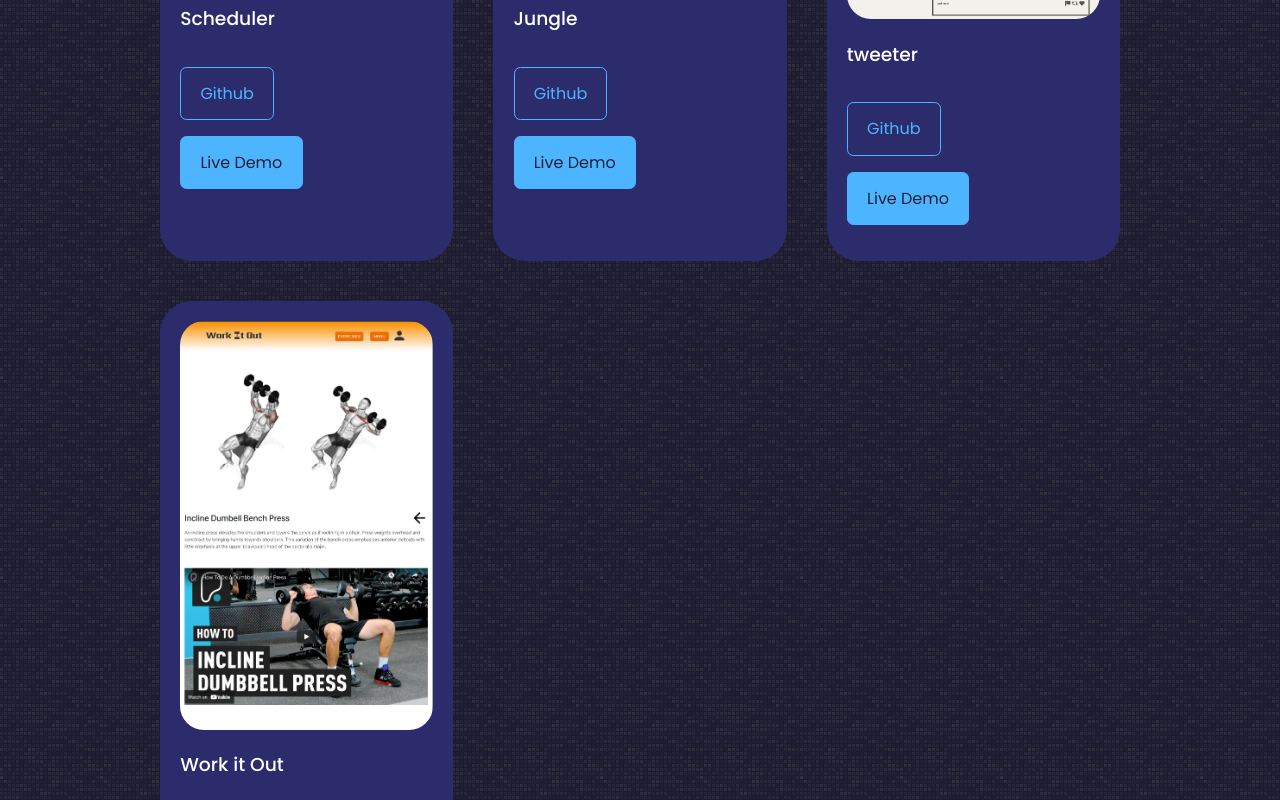
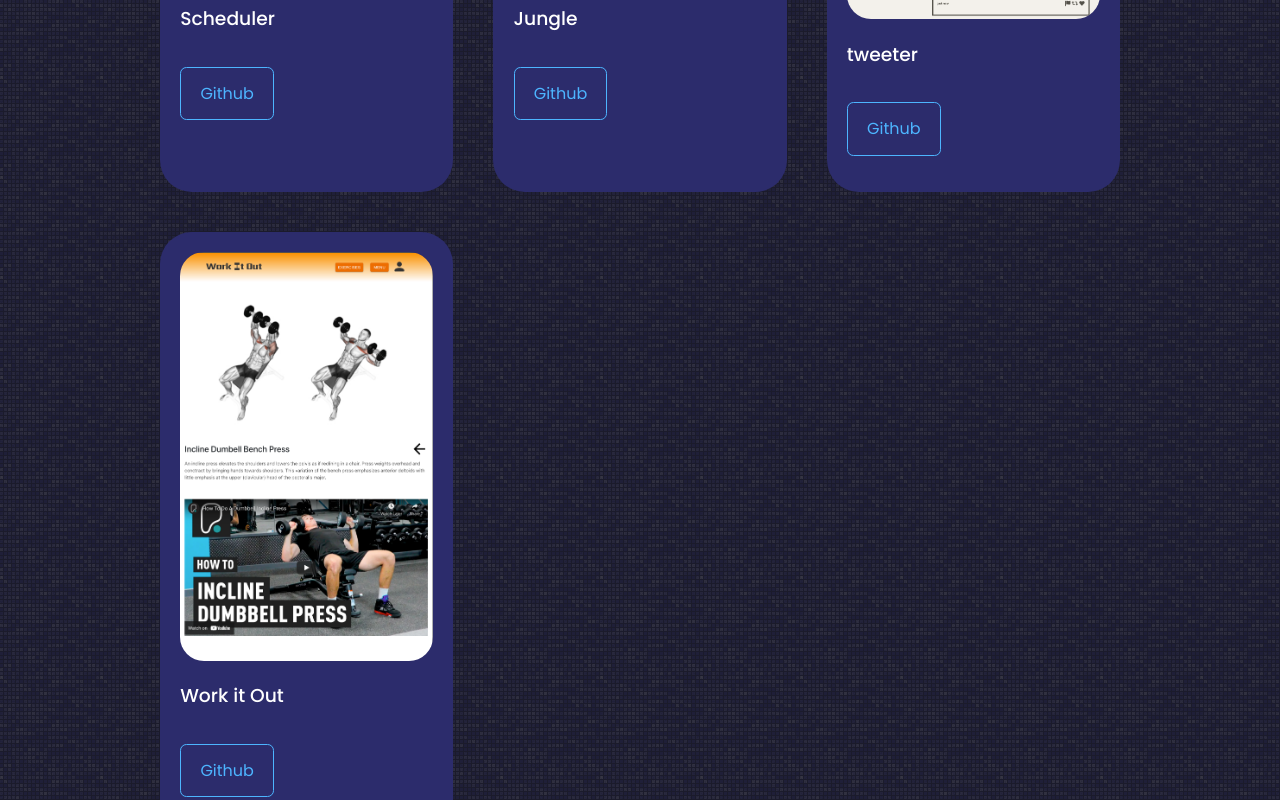
Before and after one commit to Chris-Tate94/Portfolio-website, a React (Create React App) app in the folder portfolio/: page / in a window 1280 px wide. Shown: the part 3880-4680 px from the top of the page. Built offline with nearby package versions, Linux system fonts and the light colour scheme.

Commit message:
Changed title to Chris Tate Portfolio

```diff
--- a/portfolio/public/index.html
+++ b/portfolio/public/index.html
@@ -7,7 +7,7 @@
   <head>
     <meta charset="utf-8" />
     <meta http-equiv="X-UA-Compatible" content="IE=edge" />
-    <title>Ultimate React Personal Site</title>
+    <title>Chris Tate Portfolio</title>
     <meta name="description" content="" />
     <meta name="viewport" content="width=device-width, initial-scale=1" />
     <link rel="stylesheet" href="" />
--- a/portfolio/src/components/portfolio/Portfolio.jsx
+++ b/portfolio/src/components/portfolio/Portfolio.jsx
@@ -53,7 +53,7 @@ const Portfolio = () => {
               <h3>{title}</h3>
               <div className='portfolio__item-cta'>
                 <a href={github} target='_blank' className='btn'>Github</a>
-                <a href={demo} target='_blank' className='btn btn-primary'>Live Demo</a>
+                {/* <a href={demo} target='_blank' className='btn btn-primary'>Live Demo</a> */}
               </div>
             </article>
             )
```
